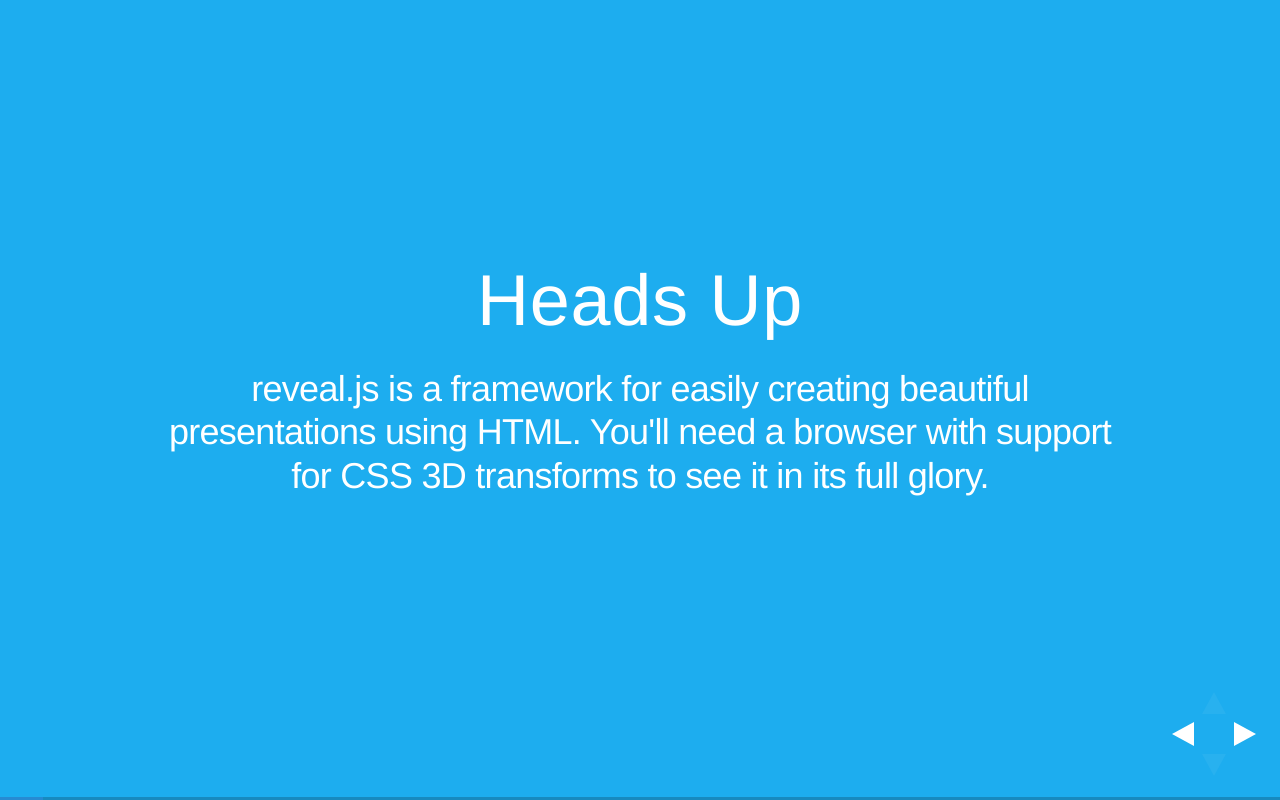
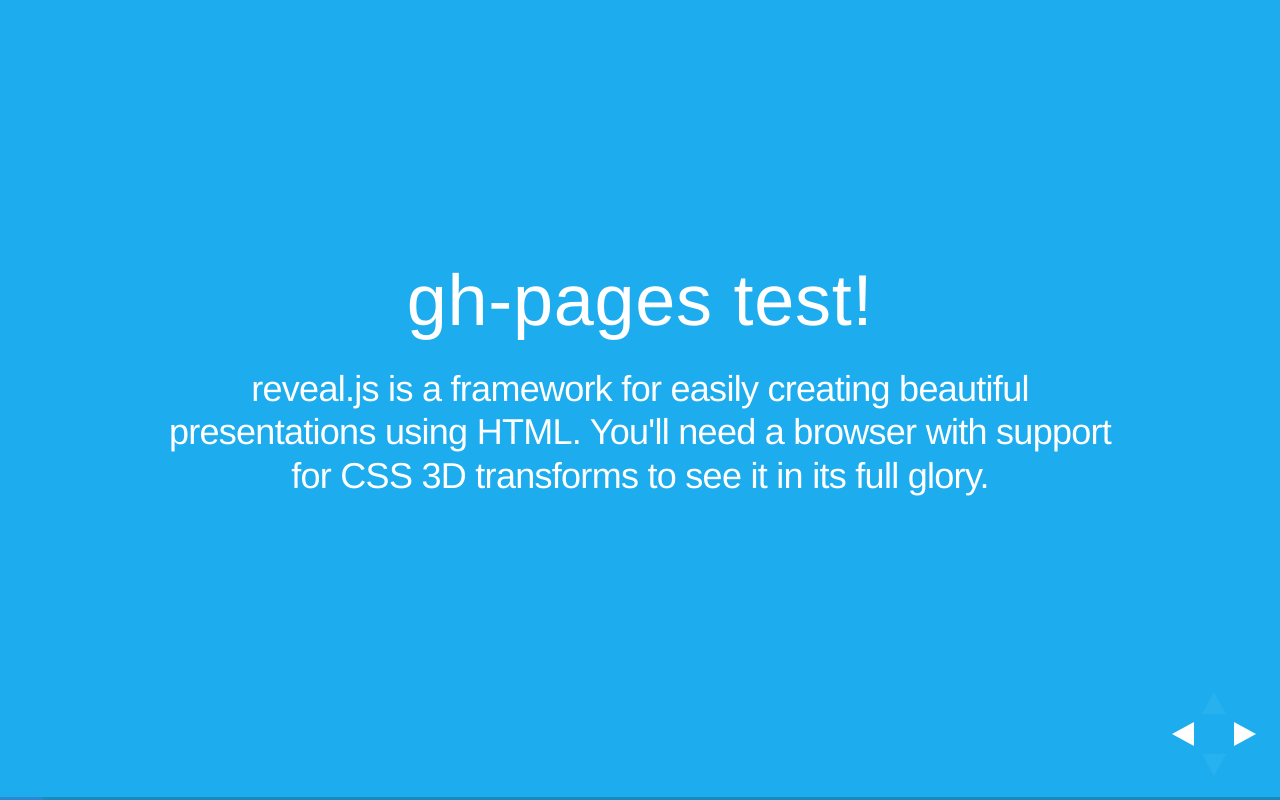
Before and after one commit to AgentEm/lunchnlearn, a website: page index.html in a window 1280 px wide. Both pictures are taken after a click on the element 1251 px from the left and 734 px from the top of the page. Drawn offline with Linux system fonts and the light colour scheme.

Commit message:
minor change to test gh-pages auto update

```diff
--- a/index.html
+++ b/index.html
@@ -48,7 +48,7 @@
 				</section>
 
 				<section>
-					<h2>Heads Up</h2>
+					<h2>gh-pages test!</h2>
 					<p>
 						reveal.js is a framework for easily creating beautiful presentations using HTML. You'll need a browser with
 						support for CSS 3D transforms to see it in its full glory.
```
